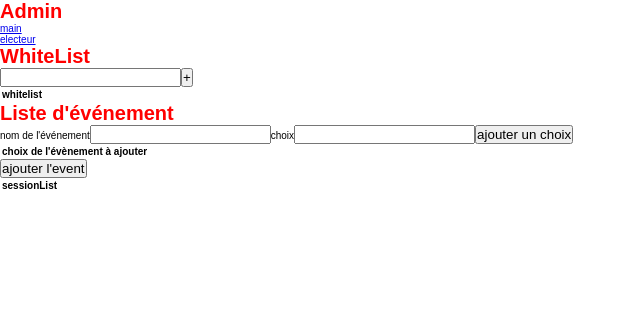
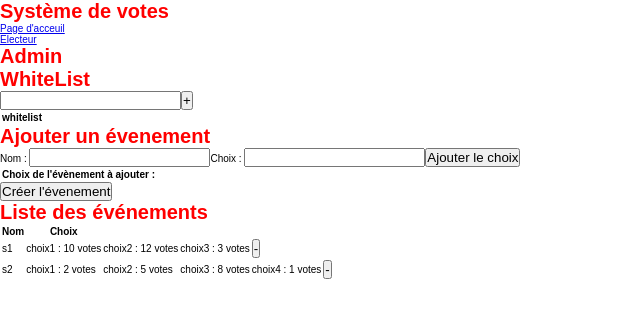
Before and after one commit to CyrilDemand/IMT_crypto, a React app in the folder app/client/: page /admin in a window 1280 px wide. Shown: the top 318 px of the page, without its empty margins (0-640 px from the left). Built offline with nearby package versions, Linux system fonts and the light colour scheme.

Commit message:
html class + refacto nav

```diff
--- a/app/client/src/components/components2/SessionListAdmin.jsx
+++ b/app/client/src/components/components2/EventAdd.jsx
@@ -1,20 +1,20 @@
 import {useState} from "react";
-import SessionList from "./SessionList";
+import EventList from "./EventList";
 
-function SessionListAdmin() {
+function EventAdd() {
 
-    const [sessionlist, setSessionlist] = useState([]);
+    const [eventList, setEventList] = useState([]);
     const [choixAdd, setChoixAdd] = useState([]);
 
-    function addSessions() {
+    function addEvent() {
         let flag = true;
-        sessionlist.forEach(s => {
+        eventList.forEach(s => {
             if (s.name===document.querySelector("#nameInput").value){
                 flag =false
             }
         })
         if(flag){
-            setSessionlist(sessionlist => [...sessionlist, {
+            setEventList(sessionlist => [...sessionlist, {
                 name: document.querySelector("#nameInput").value,
                 choices: [...choixAdd]
             }])
@@ -32,16 +32,16 @@ function SessionListAdmin() {
             return e!==monChoix;
         }))    }
     return (
-        <div>
-            <h1>Liste d'événement</h1>
-            <span>nom de l'événement</span><input type={"text"} id={"nameInput"}/>
-            <span>choix</span><input type={"text"} id={"choixInput"}/>
-            <button onClick={() => addChoix(document.querySelector("#choixInput").value)}>ajouter un choix</button>
-            <table>
+        <div className={"eventAdd"}>
+            <h1 className={"eventAddTitle"}>Ajouter un évenement</h1>
+            <span className={"eventAddName"}>Nom : </span><input className={"eventAddNameInput"} type={"text"} id={"nameInput"}/>
+            <span className={"eventAddChoice"}>Choix : </span><input className={"eventAddChoiceInput"} type={"text"} id={"choixInput"}/>
+            <button onClick={() => addChoix(document.querySelector("#choixInput").value)}>Ajouter le choix</button>
+            <table className={"eventAddTable"}>
                 <thead>
                 <tr>
-                    <th colSpan={"2"}>
-                        choix de l'évènement à ajouter
+                    <th>
+                        Choix de l'évènement à ajouter :
                     </th>
                 </tr>
                 </thead>
@@ -55,10 +55,9 @@ function SessionListAdmin() {
                 </tbody>
 
             </table>
-            <button onClick={addSessions}>ajouter l'event</button>
-            <SessionList admin={true}></SessionList>
+            <button className={"eventAddCreateButton"} onClick={addEvent}>Créer l'évenement</button>
         </div>
     );
 }
 
-export default SessionListAdmin;
+export default EventAdd;
--- /dev/null
+++ b/app/client/src/components/components2/EventList.jsx
@@ -0,0 +1,51 @@
+import {useState} from "react";
+
+function EventList({admin}){
+    const [eventList, setEventList] = useState(
+        [
+            {name:"s1",choices:[{name:"choix1",votes:10},{name:"choix2",votes:12},{name:"choix3",votes:3}]},
+            {name:"s2",choices:[{name:"choix1",votes:2},{name:"choix2",votes:5},{name:"choix3",votes:8},{name:"choix4",votes:1}]}
+        ]
+    );
+
+    function deleteEvent(event){
+        setEventList(eventList.filter(e=>{
+            return e!==event;
+        }))
+    }
+
+    return(
+        <div className={"eventList"}>
+            <h1 className={"eventListTitle"}>Liste des événements</h1>
+            <table className={"eventListTable"}>
+                <thead>
+                <tr>
+                    <th>
+                        Nom
+                    </th>
+                    <th>
+                        Choix
+                    </th>
+                </tr>
+                </thead>
+                <tbody>
+                {eventList.map((s) => (
+                    <tr>
+                        <td>{s.name}</td>
+                        {
+                            s.choices.map((c) => (
+                                <td>{c.name} : {c.votes} votes</td>
+                            ))
+                        }
+                        {admin && <td><button onClick={() => deleteEvent(s)}>-</button></td>}
+
+                    </tr>
+                ))}
+
+                </tbody>
+            </table>
+        </div>
+    )
+}
+
+export default EventList
--- a/app/client/src/components/components2/SessionListVote.jsx
+++ b/app/client/src/components/components2/EventListVote.jsx
@@ -1,17 +1,17 @@
 import {useState} from "react";
-import SessionList from "./SessionList";
+import EventList from "./EventList";
 
 
-function SessionListVote() {
+function EventListVote() {
 
     const sessions=[{name:"s1",choices:["choix1","choix2","choix3"]},
                                         {name:"s2",choices:["choix1","choix2","choix3","choix4"]}];
 
     return (
-        <div>
-            <h1>Sessions à voter :</h1>
+        <div className={"eventListVote"}>
+            <h1 className={"eventListVoteTitle"}>Sessions à voter :</h1>
 
-            <table>
+            <table className={"eventListVoteTable"}>
                 <thead>
                 <tr>
                     <th>
@@ -36,9 +36,9 @@ function SessionListVote() {
 
                 </tbody>
             </table>
-            <SessionList admin={false}></SessionList>
+
         </div>
     );
 }
 
-export default SessionListVote;
+export default EventListVote;
--- /dev/null
+++ b/app/client/src/components/components2/Nav.jsx
@@ -0,0 +1,21 @@
+import {useState} from "react";
+import {Link} from "react-router-dom";
+
+function Nav({links}){
+    return(
+        <header className={"header"}>
+            <h1 className={"headerTitle"}>Système de votes</h1>
+            <nav className={"navbar"}>
+                <ul>
+                    {links.map((link) => (
+                        <li>
+                            <Link to={link.link}>{link.title}</Link>
+                        </li>
+                    ))}
+                </ul>
+            </nav>
+        </header>
+    )
+}
+
+export default Nav
--- a/app/client/src/components/components2/SessionList.jsx
+++ /dev/null
@@ -1,43 +0,0 @@
-import {useState} from "react";
-
-function SessionList({admin}){
-    const [sessionlist, setSessionlist] = useState([]);
-
-    function deleteSession(session){
-        setSessionlist(sessionlist.filter(e=>{
-            return e!==session;
-        }))
-    }
-
-    return(
-        <table>
-            <thead>
-            <tr>
-                <th colSpan={"2"}>
-                    sessionList
-                </th>
-            </tr>
-            </thead>
-            <tbody>
-
-            {sessionlist.map((s) => (
-                <tr>
-                    <td>{s.name}</td>
-                    {
-                        s.choices.map((c) => (
-                            <td>{c}</td>
-                        ))
-                    }
-                    if(admin===true){
-                        <td><button onClick={() => deleteSession(s)}>-</button></td>
-                    }
-
-                </tr>
-            ))}
-
-            </tbody>
-        </table>
-    )
-}
-
-export default SessionList
--- a/app/client/src/components/components2/WhiteList.jsx
+++ b/app/client/src/components/components2/WhiteList.jsx
@@ -16,12 +16,12 @@ function WhiteList({title}) {
     }
 
     return (
-        <div>
-            <h1>{title}</h1>
-            <input type={"text"} id={"whiteListInput"}/>
-            <button onClick={() => addWhiteListAddress(document.querySelector("#whiteListInput").value)}>+</button>
+        <div className={"whiteList"}>
+            <h1 className={"whiteListTitle"}>{title}</h1>
+            <input className={"whiteListInput"} type={"text"} id={"whiteListInput"}/>
+            <button className={"whiteListAddButton"} onClick={() => addWhiteListAddress(document.querySelector("#whiteListInput").value)}>+</button>
 
-            <table>
+            <table className={"whiteListTable"}>
                 <thead>
                     <tr>
                         <th colSpan={"2"}>
--- a/app/client/src/components/pages/Admin.js
+++ b/app/client/src/components/pages/Admin.js
@@ -1,21 +1,18 @@
 import {Link} from "react-router-dom";
 import WhiteList from "../components2/WhiteList";
-import SessionListAdmin from "../components2/SessionListAdmin";
+import EventAdd from "../components2/EventAdd";
+import EventList from "../components2/EventList";
+import Nav from "../components2/Nav";
 
 function Admin() {
     return (
-        <div>
-            <h1>Admin</h1>
-            <ul>
-                <li>
-                    <Link to="/">main</Link>
-                </li>
-                <li>
-                    <Link to="/electeur">electeur</Link>
-                </li>
-            </ul>
+        <div className={"admin"}>
+            <Nav links={[{link:"/",title:"Page d'acceuil"},{link:"/electeur",title:"Electeur"}]}></Nav>
+            <h1 className={"adminTitle"}>Admin</h1>
+
             <WhiteList title={"WhiteList"}></WhiteList>
-            <SessionListAdmin></SessionListAdmin>
+            <EventAdd></EventAdd>
+            <EventList admin={true}></EventList>
         </div>
     );
 }
--- a/app/client/src/components/pages/Electeur.js
+++ b/app/client/src/components/pages/Electeur.js
@@ -1,20 +1,17 @@
 import {Link} from "react-router-dom";
 import WhiteList from "../components2/WhiteList";
-import SessionListVote from "../components2/SessionListVote";
+import EventListVote from "../components2/EventListVote";
+import EventList from "../components2/EventList";
+import Nav from "../components2/Nav";
 
 function Electeur() {
     return (
-        <div>
-            <h1>ELECTEUR</h1>
-            <ul>
-                <li>
-                    <Link to="/admin">admin</Link>
-                </li>
-                <li>
-                    <Link to="/">main</Link>
-                </li>
-            </ul>
-            <SessionListVote></SessionListVote>
+        <div className={"electeur"}>
+            <Nav links={[{link:"/",title:"Page d'acceuil"},{link:"/admin",title:"Administrateur"}]}></Nav>
+            <h1 className={"electeurTitle"}>Electeur</h1>
+
+            <EventListVote></EventListVote>
+            <EventList admin={false}></EventList>
         </div>
     );
 }
--- a/app/client/src/components/pages/Main.js
+++ b/app/client/src/components/pages/Main.js
@@ -1,19 +1,15 @@
 import { Outlet, Link } from "react-router-dom";
 import '../../styles/electeur.css';
+import Nav from "../components2/Nav";
 
 function Main() {
     return (
-        <div>
-            <h1>main</h1>
-            <ul>
-                <li>
-                    <Link to="/admin">admin</Link>
-                </li>
-                <li>
-                    <Link to="/electeur">electeur</Link>
-                </li>
-            </ul>
+        <div className={"main"}>
+            <Nav links={[{link:"/admin",title:"Administrateur"},{link:"/electeur",title:"Electeur"}]}></Nav>
+            <h1 className={"mainTitle"}>Page d'accueil</h1>
         </div>
+
+
     );
 }
 
```
